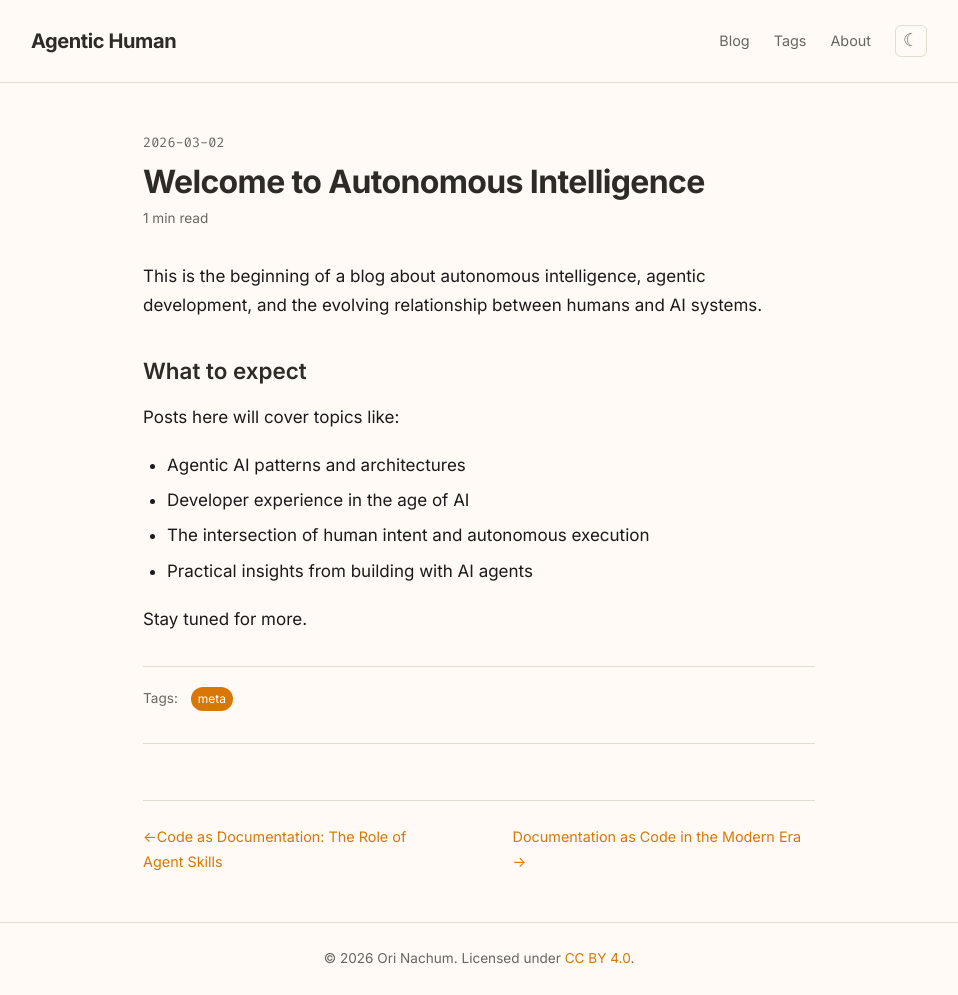
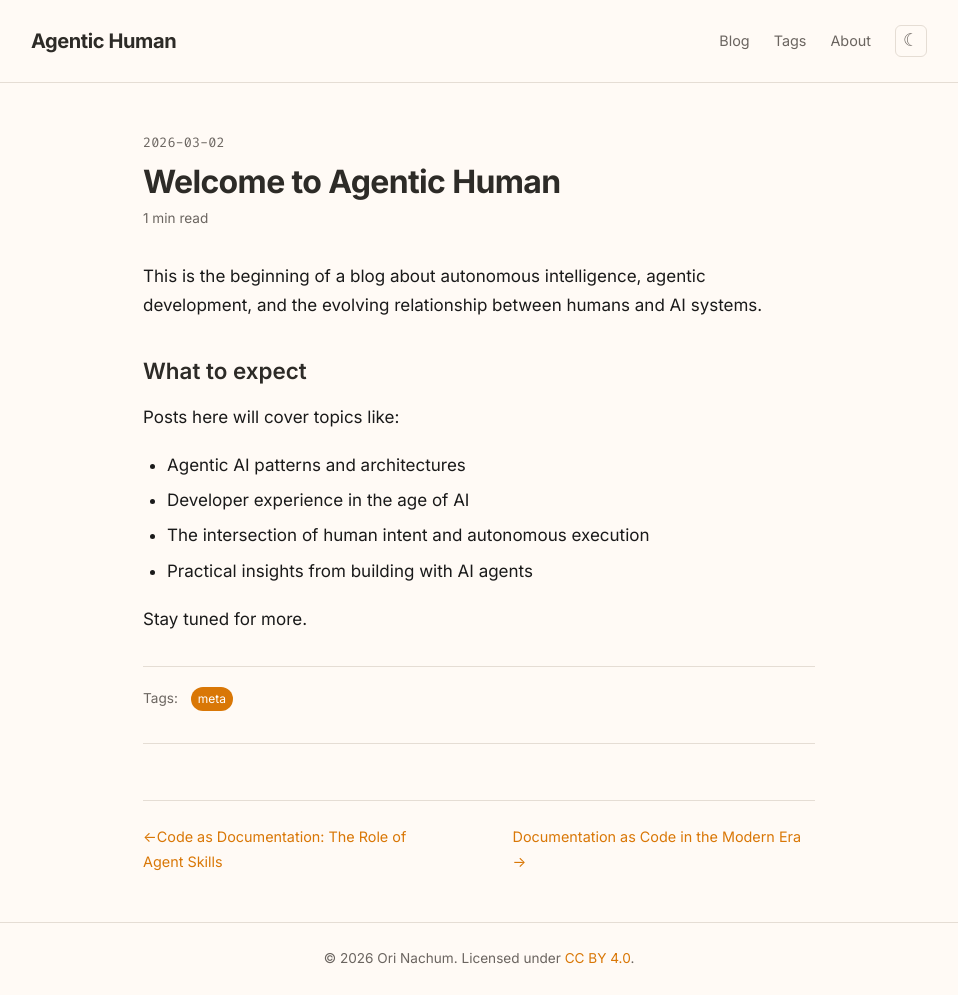
Before and after one commit to OriNachum/agentic-human, a Jekyll site: the page built from _posts/2026-03-02-welcome.md, in a window 1280 px wide. Shown: the whole page, without its empty margins (161-1119 px from the left). Built offline with Jekyll 4.4.1, drawn with Linux system fonts in a browser that asks for light colours; comment, search, counter and statistics services are not loaded.

Commit message:
Update 2026-03-02-welcome.md

```diff
--- a/_posts/2026-03-02-welcome.md
+++ b/_posts/2026-03-02-welcome.md
@@ -1,6 +1,6 @@
 ---
 layout: post
-title: "Welcome to Autonomous Intelligence"
+title: "Welcome to Agentic Human"
 date: 2026-03-02
 tags: [meta]
 ---
```
